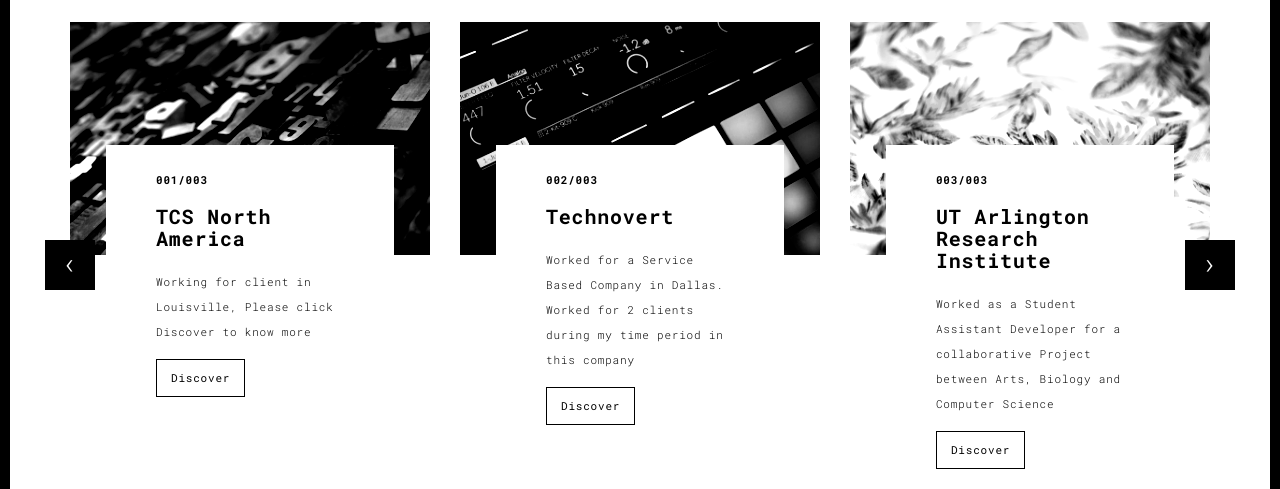
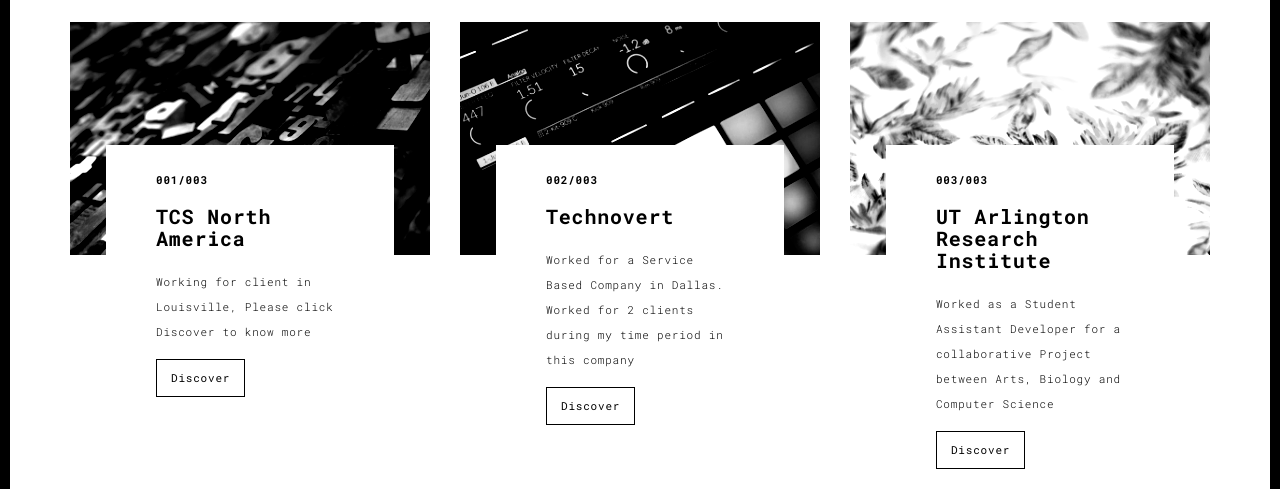
Before and after one commit to Kunwardev/portfolio, a Flask app: page /works.html in a window 1280 px wide. Shown: the part 245-734 px from the top of the page. Run offline with Flask 2, Linux system fonts and the light colour scheme; some libraries are stand-ins or nearby versions.

Commit message:
Minor change in Works

```diff
--- a/templates/works.html
+++ b/templates/works.html
@@ -152,10 +152,10 @@
 
             <!--/item-->
         </div>
-        <!--/carousel-inner-->
+        <!--/carousel-inner
         <a class="left carousel-control" href="#myCarousel" data-slide="prev">‹</a>
 
-        <a class="right carousel-control" href="#myCarousel" data-slide="next">›</a>
+        <a class="right carousel-control" href="#myCarousel" data-slide="next">›</a>-->
      </div>
 
 
```
